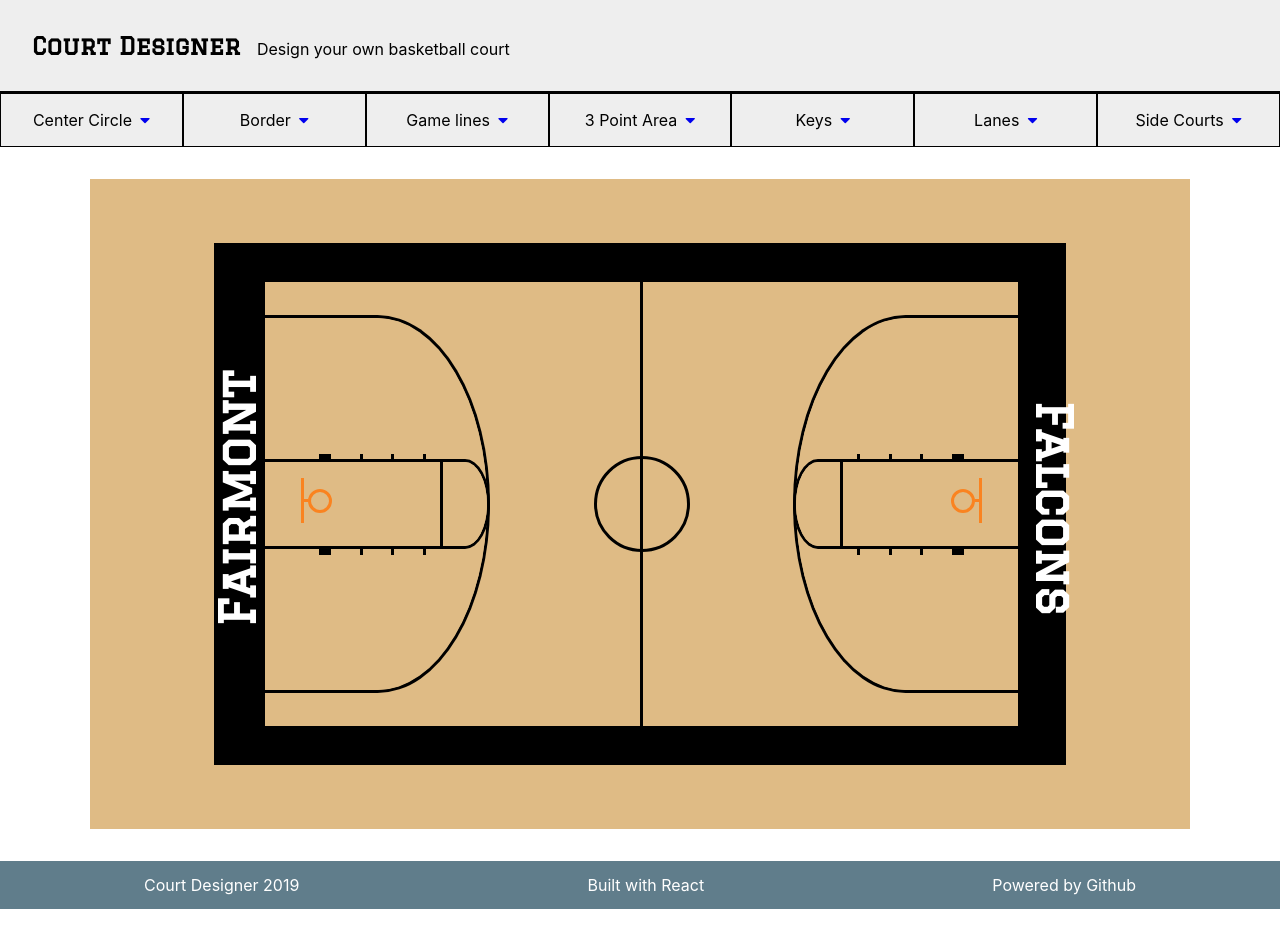
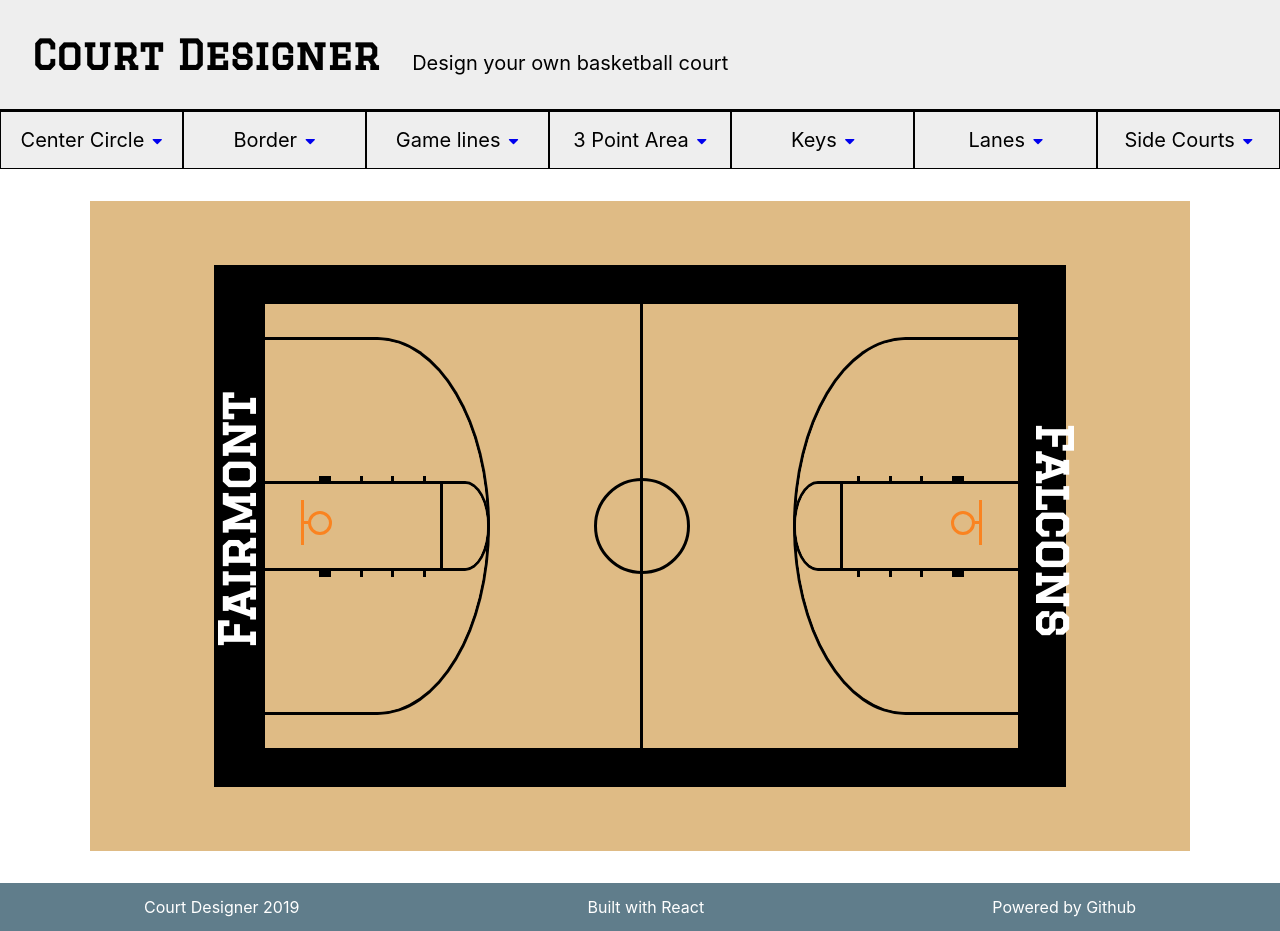
Before and after one commit to jbratcher/court-designer, a React (Create React App) app: page / in a window 1280 px wide. Before the commit the page ends 909 px from the top, so only its background shows below. Built offline with nearby package versions, Linux system fonts and the light colour scheme.

Commit message:
fix: reset of center circle image, bug: using object revoke url doesn't remove from sources panel

```diff
--- a/src/App.js
+++ b/src/App.js
@@ -20,6 +20,7 @@ class App extends Component {
       endBorderTextColor: "white",
       endBorderTextColorOpacity: 1,
       endBorderTextSize: 48,
+      image: null,
       laneColor: "#DFBB85",
       laneColorOpacity: 1,
       leftEndBorderText: "Fairmont",
@@ -69,9 +70,18 @@ class App extends Component {
         [propertyNameColor]: "black",
         [propertyNameOpacity]: 1
       });
+    } else if(propertyNameColor === "centerCircleColor") {
+      window.URL.revokeObjectURL(this.state.image);
+      this.setState({
+        [propertyNameColor]: "transparent",
+        [propertyNameOpacity]: 1,
+        centerCirlceImage: null,
+        image: null
+      });
     } else {
       return null;
     }
+    console.log(this.state.image);
   }
 
   handleColorStain = e => {
@@ -84,8 +94,11 @@ class App extends Component {
   handleImage = e => {
     let image = e.target.files[0];
     this.setState({
-      [e.target.name]: window.URL.createObjectURL(image)  // https://developer.mozilla.org/en-US/docs/Web/API/File/Using_files_from_web_applications
+      [e.target.name]: window.URL.createObjectURL(image),  // https://developer.mozilla.org/en-US/docs/Web/API/File/Using_files_from_web_applications
+      image: image
     });
+    console.log(e.target.name);
+    console.log(image);
 }
 
   handleShow = e => {
--- a/src/App.scss
+++ b/src/App.scss
@@ -53,11 +53,12 @@ input[type = "file"] {
 
     h1 {
       font-family: 'Graduate', sans-serif;
-      margin: 0 1rem 0 2rem;
+      font-size: 2.5rem;
+      margin: 0 2rem;
     }
 
     p {
-      font-size: 1rem;
+      font-size: 1.25rem;
     }
 }
 
@@ -81,6 +82,10 @@ input[type = "file"] {
       font-size: 1rem;
       padding: 1rem 0;
       text-align: center;
+
+        span {
+          font-size: 1.25rem;
+        }
 
         a {
           margin-left: 0.5rem;
```
